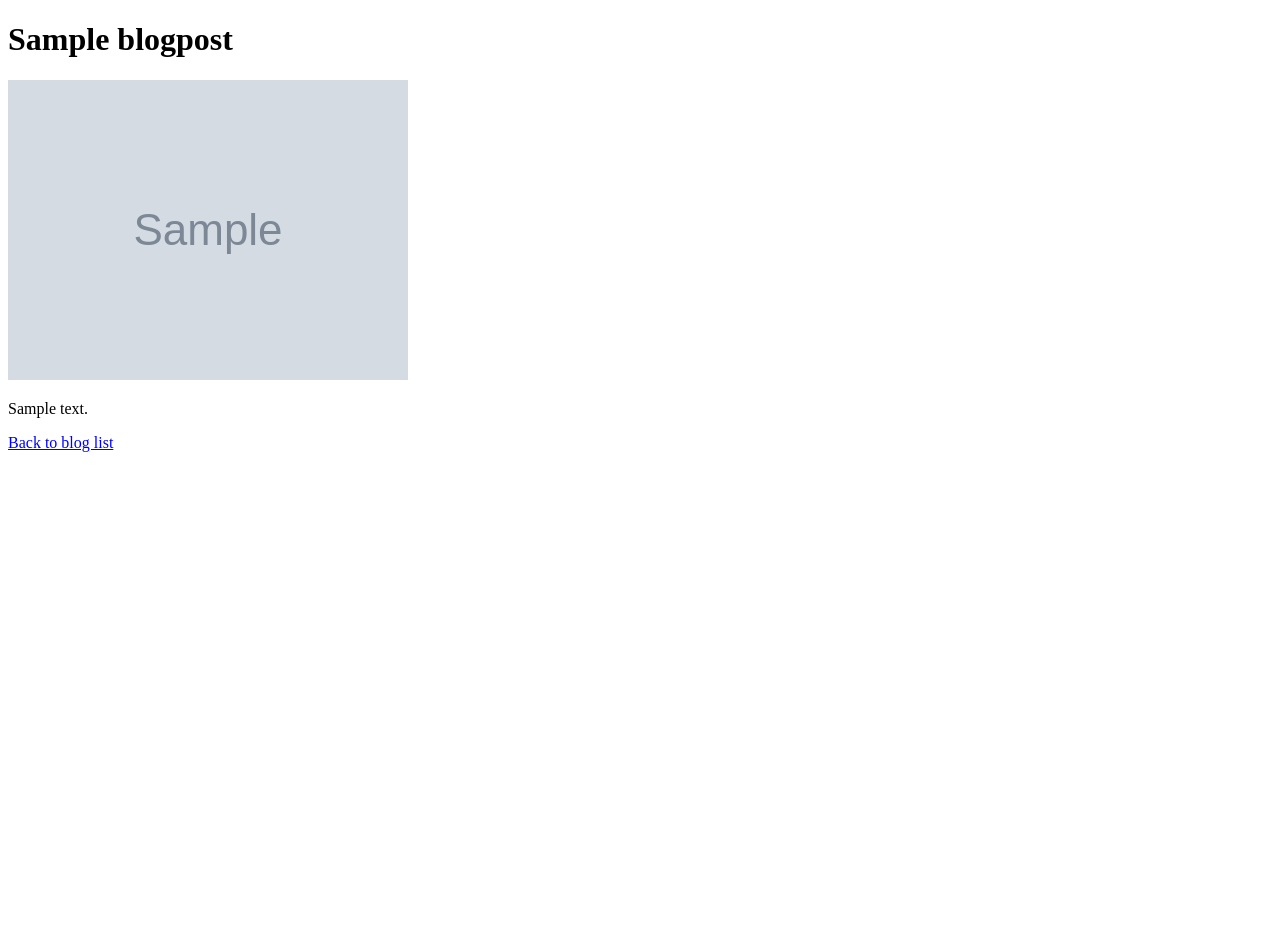
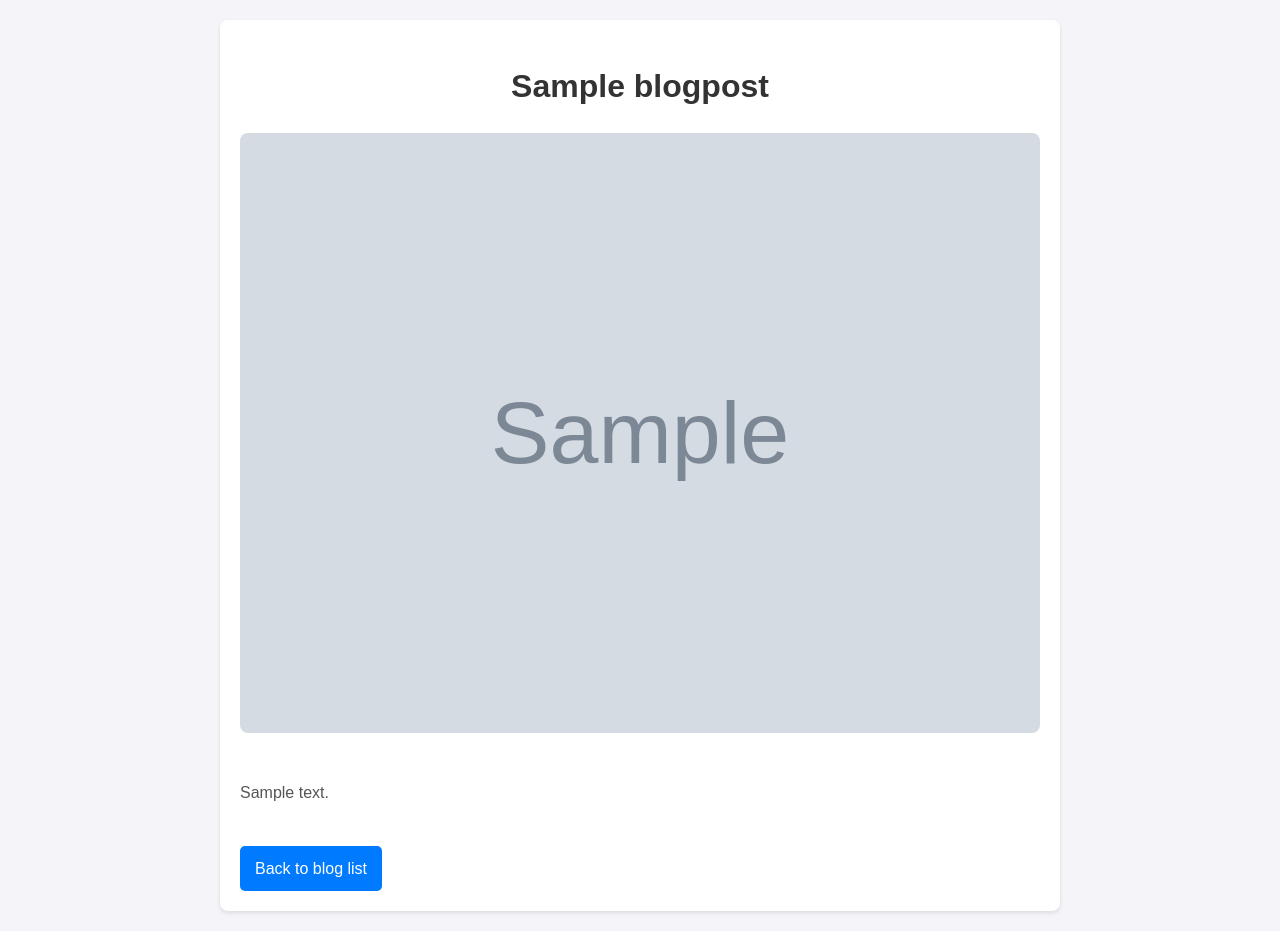
Before and after one commit to kiran2203/my_blog_project, a Django app: page /post/1/ in a window 1280 px wide. Before the commit the page ends 452 px from the top, so only its background shows below. Run offline with Django 5.2, Linux system fonts and the light colour scheme; tables that the repository leaves empty hold one stand-in row (values such as "Sample post"); grey boxes marked "Sample" are stand-in pictures.

Commit message:
added styling to individual pages

```diff
--- a/blogsite/blog/templates/blog/blog_detail.html
+++ b/blogsite/blog/templates/blog/blog_detail.html
@@ -4,11 +4,59 @@
     <meta charset="UTF-8">
     <meta name="viewport" content="width=device-width, initial-scale=1.0">
     <title>{{ post.title }}</title>
+    <style>
+        body {
+            font-family: 'Arial', sans-serif;
+            background-color: #f4f4f9;
+            color: #555;
+            margin: 0;
+            padding: 20px;
+            line-height: 1.6;
+        }
+        .container {
+            max-width: 800px;
+            margin: auto;
+            background: #fff;
+            padding: 20px;
+            border-radius: 8px;
+            box-shadow: 0 2px 4px rgba(0, 0, 0, 0.1);
+        }
+        h1 {
+            color: #333;
+            text-align: center;
+            margin-bottom: 20px;
+        }
+        img {
+            width: 100%;
+            height: auto;
+            border-radius: 8px;
+            margin-bottom: 20px;
+        }
+        p {
+            margin-bottom: 20px;
+            text-align: justify; /* Makes the text look more organized */
+        }
+        a {
+            display: inline-block;
+            margin-top: 20px;
+            padding: 10px 15px;
+            background-color: #007bff;
+            color: #fff;
+            border-radius: 5px;
+            text-decoration: none;
+            transition: background 0.3s;
+        }
+        a:hover {
+            background-color: #0056b3;
+        }
+    </style>
 </head>
 <body>
-    <h1>{{ post.title }}</h1>
-    <img src="{{ post.image.url }}" alt="{{ post.title }}">
-    <p>{{ post.body }}</p>
-    <a href="/">Back to blog list</a>
+    <div class="container">
+        <h1>{{ post.title }}</h1>
+        <img src="{{ post.image.url }}" alt="{{ post.title }}">
+        <p>{{ post.body|linebreaks }}</p>
+        <a href="/">Back to blog list</a>
+    </div>
 </body>
 </html>
```
